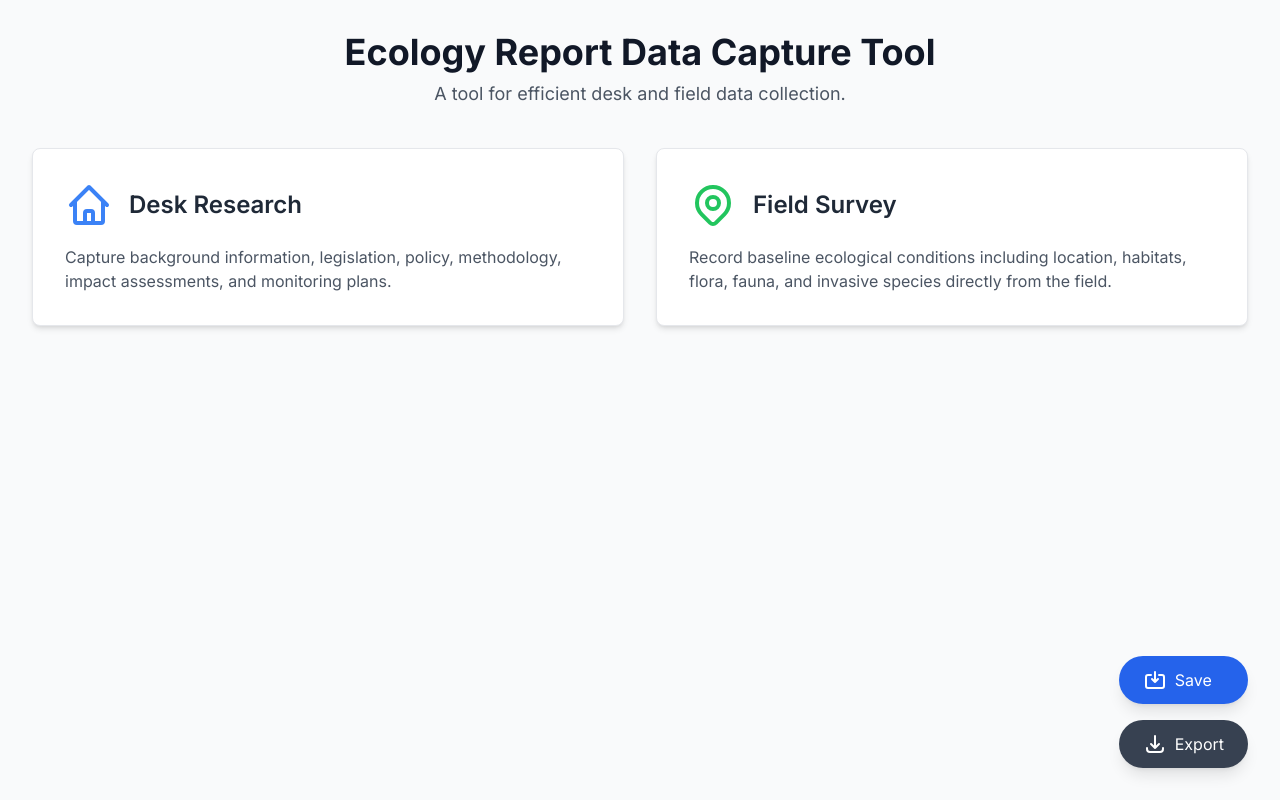
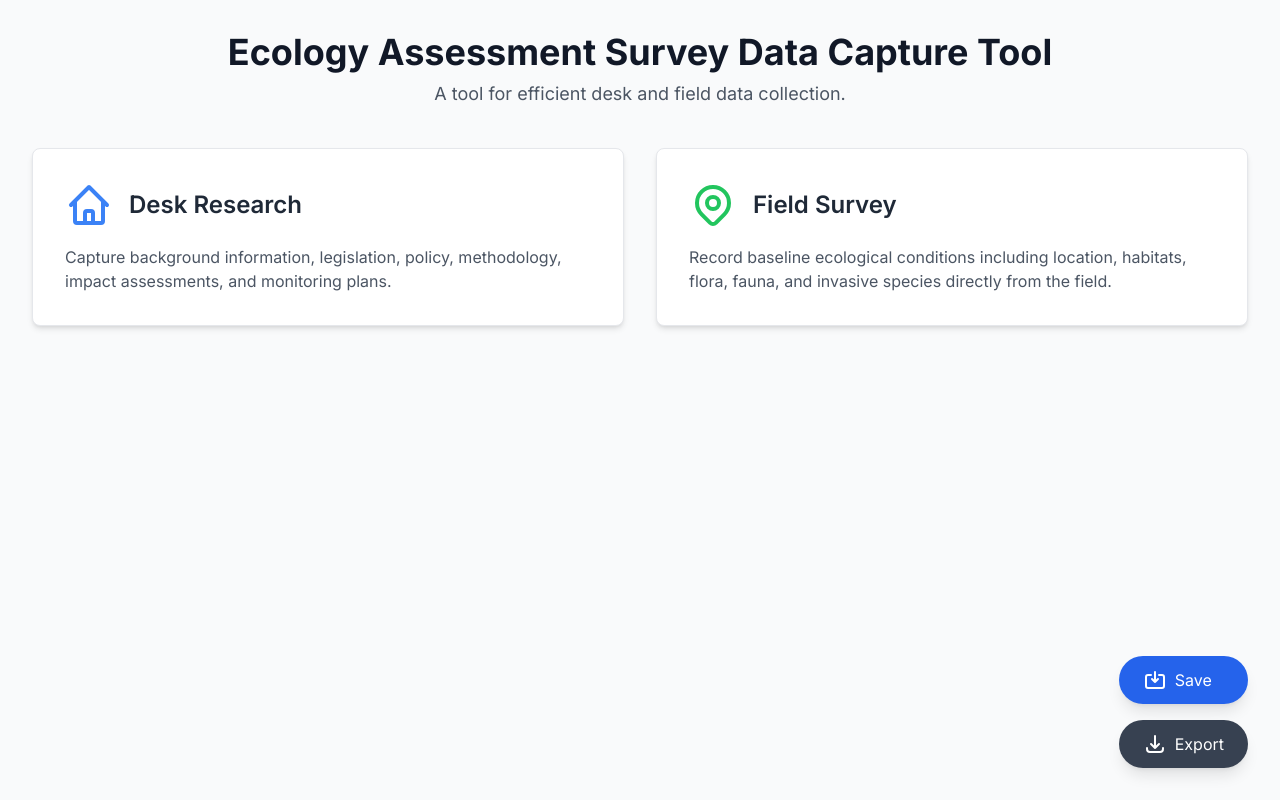
Before and after one commit to gregbird/data-capture-tool, a plain HTML site: page index.html in a window 1280 px wide. Drawn offline with nearby package versions, Linux system fonts and the light colour scheme.

Commit message:
Update index.html

```diff
--- a/index.html
+++ b/index.html
@@ -3,7 +3,7 @@
 <head>
     <meta charset="UTF-8">
     <meta name="viewport" content="width=device-width, initial-scale=1.0">
-    <title>Ecology Report Data Capture Tool</title>
+    <title>Ecology Assessment Survey Data Capture Tool</title>
     <script src="https://cdn.tailwindcss.com"></script>
     <link href="https://fonts.googleapis.com/css2?family=Inter:wght@400;500;600;700&display=swap" rel="stylesheet">
     <script src="https://cdnjs.cloudflare.com/ajax/libs/html2canvas/1.4.1/html2canvas.min.js"></script>
@@ -51,7 +51,7 @@
 
         <!-- Header -->
         <header class="text-center mb-10">
-            <h1 class="text-4xl font-bold text-gray-900">Ecology Report Data Capture Tool</h1>
+            <h1 class="text-4xl font-bold text-gray-900">Ecology Assessment Survey Data Capture Tool</h1>
             <p class="text-lg text-gray-600 mt-2">A tool for efficient desk and field data collection.</p>
         </header>
 
```
